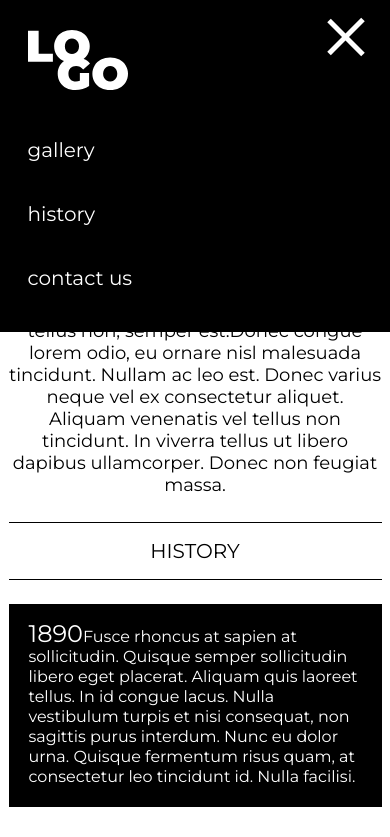
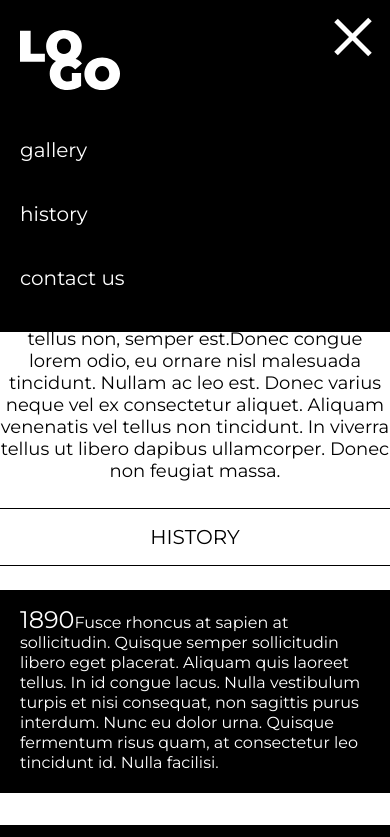
Before and after one commit to yuliia-hrabko/adaptive, a plain HTML site: page index.html in a window 390 px wide. Both pictures are taken after a click on the button 338 px from the left and 34 px from the top of the page. Shown: the top 837 px of the page. Drawn offline with nearby package versions, Linux system fonts and the light colour scheme; a script that the page names is missing; a web font is replaced by a local one.

Commit message:
first commit

```diff
--- a/css/styles.css
+++ b/css/styles.css
@@ -290,7 +290,7 @@ h1 {
 @media screen and (max-width: 414px) {
 
 	#container {
-		max-width: 373px;
+		max-width: 412px;
 	}
 
 	.header-inner {
@@ -329,7 +329,7 @@ h1 {
 	}
 
 	.menu-open .header-inner {
-		max-width: 375px;
+		max-width: 414px;
     	margin: 0 auto;
     	min-height: 332px;
     	padding-bottom: 44px;
@@ -341,6 +341,10 @@ h1 {
 		display: block;
 		left: 20px;
 		margin-left: 0;
+	}
+
+	.menu-open + .carousel {
+		margin-top: 0;
 	}
 
 	/* Content */
--- a/index.html
+++ b/index.html
@@ -41,7 +41,6 @@
                     </nav>
                 </div>
             </header>
-            <h1>Adaptive practise</h1>
             <div class="carousel">
                 <div>
                     <img src="img/photo01.png" alt="photo01" />
@@ -53,6 +52,7 @@
                     <img src="img/photo03.png" alt="photo03" />
                 </div>
             </div>
+            <h1>Adaptive practise</h1>
             <p class="paragraph">
                 Suspendisse potenti. Curabitur in leo non odio hendrerit semper. Morbi id tempor eros. Donec viverra tempor congue. Suspendisse quis felis ultricies, egestas tellus non, semper est.Donec congue lorem odio, eu ornare nisl
                 malesuada tincidunt. Nullam ac leo est. Donec varius neque vel ex consectetur aliquet. Aliquam venenatis vel tellus non tincidunt. In viverra tellus ut libero dapibus ullamcorper. Donec non feugiat massa.
```
